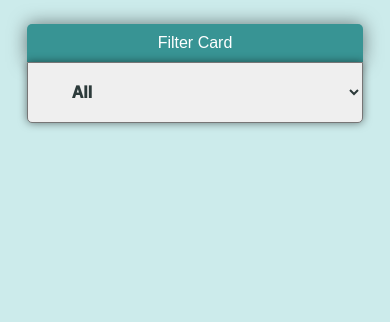
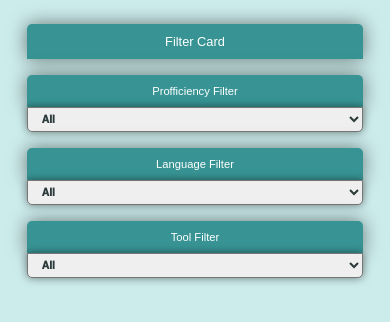
Before and after one commit to NSSWEBIITB/DevChallenge, a plain HTML site: page index.html in a window 390 px wide. Drawn offline with nearby package versions, Linux system fonts and the light colour scheme; no server answers.

Commit message:
3FiltersAdded

```diff
--- a/filter.js
+++ b/filter.js
@@ -3,21 +3,17 @@ sels = document.getElementsByTagName('select');
  {
   sels[i].addEventListener('change', function() {
      selectionID = this.id;
-     if(selectionID === "filter")
+    //  Profficiency Filter
+     if(selectionID === "filter1")
      {
-         var selected = document.getElementById("filter").value
+         var selected = document.getElementById("filter1").value
          var cur_items = document.getElementById('data-item').getElementsByClassName('span');
 
          $.getJSON("data.json",function(data){
             $.each(data, function(key,value){
                 if( value.id === cur_items[i].innerText){
-                    for(var j = 0; j < (languages.length+2); j++)
+                    for(var j = 0; j < 2; j++)
                     {
-                        for (x in value.languages) {
-                            if (value.languages[x] == selected) {
-                                document.getElementById("data-item").style.display = "block";
-                            }
-                        }
                         if(selected == "All" || value.role == selected || value.level == selected )
                         {
                             document.getElementById("data-item").style.display = "block";
@@ -31,4 +27,56 @@ sels = document.getElementsByTagName('select');
             });
         });
      }
+
+     //Language Filter
+     if(selectionID === "filter2")
+     {
+         var selected = document.getElementById("filter2").value
+         var cur_items = document.getElementById('data-item').getElementsByClassName('span');
+
+         $.getJSON("data.json",function(data){
+            $.each(data, function(key,value){
+                if( value.id === cur_items[i].innerText){
+                    for(var j = 0; j < (languages.length+2); j++)
+                    {
+                        for (x in value.languages) {
+                            if (selected == "All" || value.languages[x] == selected) {
+                                document.getElementById("data-item").style.display = "block";
+                            }
+                            else
+                            {
+                                document.getElementById("data-item").style.display = "none";
+                            }
+                        }
+                    }
+                }
+            });
+        });
+     }
+
+     //Tools Filter
+     if(selectionID === "filter3")
+     {
+         var selected = document.getElementById("filter3").value
+         var cur_items = document.getElementById('data-item').getElementsByClassName('span');
+
+         $.getJSON("data.json",function(data){
+            $.each(data, function(key,value){
+                if( value.id === cur_items[i].innerText){
+                    for(var j = 0; j < (tools.length); j++)
+                    {
+                        for (x in value.tools) {
+                            if (selected == "All" || value.tools[x] == selected) {
+                                document.getElementById("data-item").style.display = "block";
+                            }
+                            else
+                            {
+                                document.getElementById("data-item").style.display = "none";
+                            }
+                        }
+                    }
+                }
+            });
+        });
+     }
   }, false);}
--- a/index.html
+++ b/index.html
@@ -21,23 +21,38 @@
 <!-- partial:index.partial.html -->
 <div class="filterSection">
   <span>Filter Card</span>
-  <select id="filter">
+  <div>
+    <div>
+      <span>Profficiency Filter</span>
+      <select id="filter1">
         <option>All</option>
         <option>Frontend</option>
         <option>Fullstack</option>
         <option>Backend</option>
+        <option>Backend</option>
+      </select>
+    </div>
+    <div>
+      <span>Language Filter</span>
+      <select id="filter2">
+        <option>All</option>
         <option>HTML</option>
         <option>CSS</option>
         <option>JavaScript</option>
-    <option>Backend</option>
         <option>Python</option>
+      </select></div>
+    <div>
+      <span>Tool Filter</span>
+      <select id="filter3">
+        <option>All</option>
         <option>Vue</option>
         <option>Sass</option>
         <option>Django</option>
         <option>React</option>
         <option>RoR</option>
         <option>Ruby</option>
-</select>
+      </select></div>
+  </div>
 </div>
   <!-- Item Start -->
   <div class="list" id="list">
--- a/main.css
+++ b/main.css
@@ -9,8 +9,42 @@ body{
     flex-direction: column;
 }
 .filterSection{
+    text-align: center;
     display: flex;
     flex-direction: column;
+}
+.filterSection>div{
+    display: flex;
+    flex-direction: row;
+    justify-content: space-between;
+    width: calc(70% + 40px);
+    margin: 1rem 0rem 0rem 15%;
+}
+.filterSection>div>div{
+    display: flex;
+    flex-direction: column;
+    width: 100%;
+}
+.filterSection>div>div>span{
+    text-align: center;
+    font-size: 1.2rem;
+    background: rgb(56, 148, 148);
+    color: white;
+    border-radius: 5px 5px 0px 0px;
+    padding: 10px 0px 10px 0px;
+    box-shadow: rgba(0,0,0,0.5) 0px 0px 18px;
+}
+.filterSection>div>div:first-child>span,#filter1{
+    width: 95%;
+    margin-right: 5%;
+}
+.filterSection>div>div:last-child>span,#filter3{
+    width: 95%;
+    margin-left: 5%;
+}
+.filterSection>div>div:nth-child(2)>span,#filter2{
+    width: 90%;
+    margin: 0% 5% 0% 5%;
 }
 .filterSection>span{
     text-align: center;
@@ -23,10 +57,8 @@ body{
     padding: 10px 0px 10px 0px;
     box-shadow: rgba(0,0,0,0.5) 0px 0px 18px;
 }
-#filter{
-    width: calc(70% + 40px);
-    margin: 0 0 0 15%;
-    padding: 20px 40px 20px 40px ;
+#filter1,#filter2,#filter3{
+    padding: 5px 0px 5px 10px ;
     border-radius: 0px 0px 5px 5px;
     box-shadow: rgba(0,0,0,0.5) 0px 0px 8px;
     font-size: 1.2rem;
@@ -38,7 +70,7 @@ body{
     color: hsl(180, 14%, 20%);
     font-weight: 1000;
 }
-#filter>option:active{
+#filter1>option:hover,#filter2>option:hover,#filter3>option:hover{
     background-color: hsl(180, 14%, 20%);
     color: white;
 }
@@ -140,10 +172,31 @@ body{
     margin-inline-start: auto;
 }
 @media screen and (max-width: 480px){
+    .filterSection>div{
+        display: flex;
+        flex-direction: column;
+        width: 90%;
+        margin-left: 5% !important;
+    }
+    .filterSection>div>div{
+        margin-bottom: 1rem;
+    }
+    .filterSection>div>div:first-child>span,#filter1,
+    .filterSection>div>div:last-child>span,#filter3,
+    .filterSection>div>div:nth-child(2)>span,#filter2{
+        width: 100%;
+        margin: 0% 0% 0% 0%;
+    }
+    .filterSection>div>div>span{
+        font-size: 0.7rem;
+    }
     .filterSection>span{
         width: 90%;
         margin: 1rem 0 0 5%;
-        font-size: 1rem;
+        font-size: 0.8rem;
+    }
+    #filter1,#filter2,#filter3{
+        font-size: 0.65rem;
     }
     #filter{
         width: 90%;
```
Lines whose indentation alone changed are shown as unchanged.
